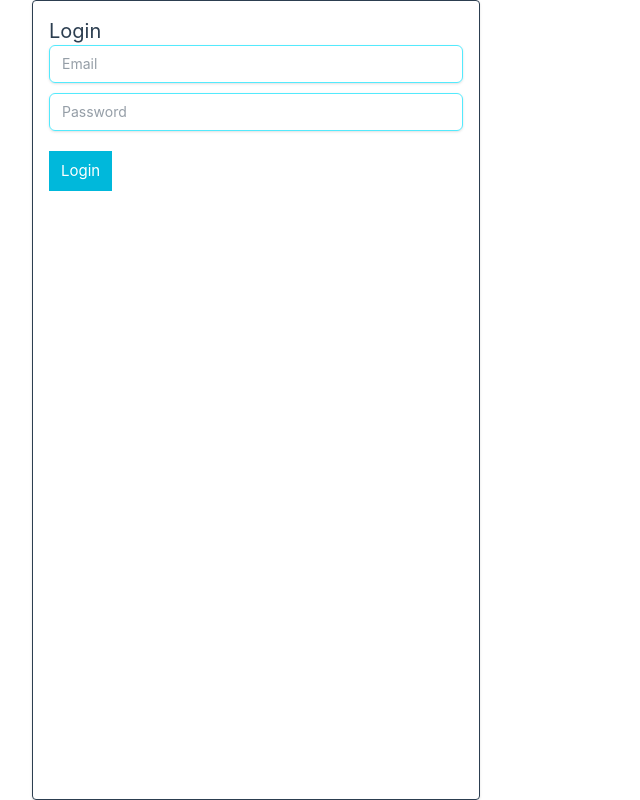
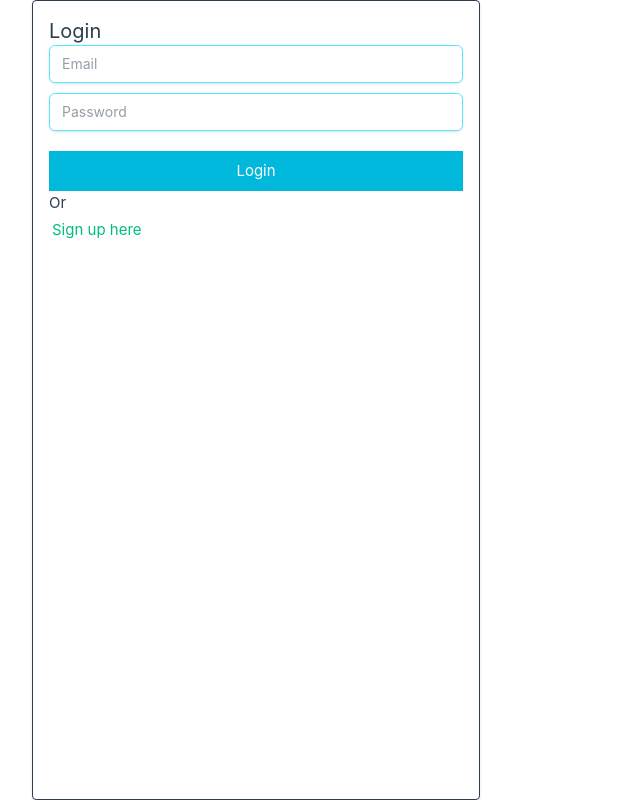
Before and after one commit to Leon-Mbegera/JiJi_Health_Frontend, a Vue app: page /login in a window 1280 px wide. Shown: the whole page, without its empty margins (0-640 px from the left). Built offline with nearby package versions, Linux system fonts and the light colour scheme.

Commit message:
update auth.js

```diff
--- a/src/stores/auth.js
+++ b/src/stores/auth.js
@@ -22,10 +22,9 @@ export const useAuthStore = defineStore('auth', {
       localStorage.setItem('token', this.token)
     },
     async logout() {
-      await api.delete('/logout')
       this.token = ''
       this.user = null
-      localStorage.removeItem('token')
+      localStorage.clear()
     },
     async getProfile() {
       const res = await api.get('/profile')
--- a/src/views/Login.vue
+++ b/src/views/Login.vue
@@ -16,7 +16,11 @@
           class="input-fields block w-full rounded-md border border-cyan-300 py-2 px-3 shadow-sm focus:ring-blue-500 focus:border-blue-500 sm:text-sm"
         />
       </div>
-      <button class="bg-cyan-500 text-white px-3 py-2 hover:cursor-pointer">Login</button>
+      <div class="flex flex-col space-y-4">
+        <button class="bg-cyan-500 text-white px-3 py-2 hover:cursor-pointer mb-2">Login</button>
+        <div>Or</div>
+        <RouterLink to="/signup">Sign up here</RouterLink>
+      </div>
     </form>
   </div>
 </template>
--- a/src/views/Register.vue
+++ b/src/views/Register.vue
@@ -34,7 +34,11 @@
           class="block w-full rounded-md border border-cyan-300 py-2 px-3 shadow-sm focus:ring-blue-500 focus:border-blue-500 sm:text-sm"
         />
       </div>
-      <button class="mt-4 bg-cyan-500 text-white px-3 py-2 hover:cursor-pointer">Sign Up</button>
+      <div class="flex flex-col space-y-4">
+        <button class="bg-cyan-500 text-white px-3 py-2 hover:cursor-pointer mb-2">Signup</button>
+        <div>Or</div>
+        <RouterLink to="/login">Already have an account ?</RouterLink>
+      </div>
     </form>
   </div>
 </template>
```
